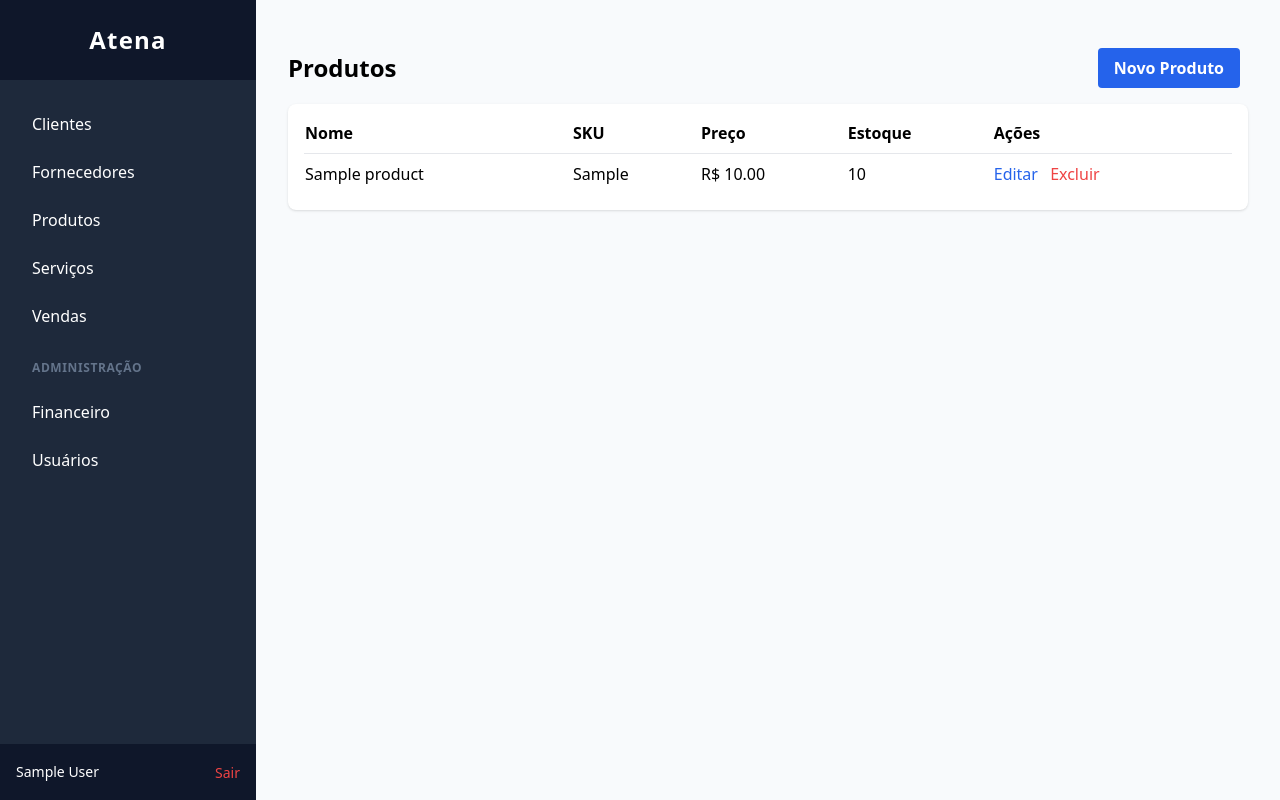
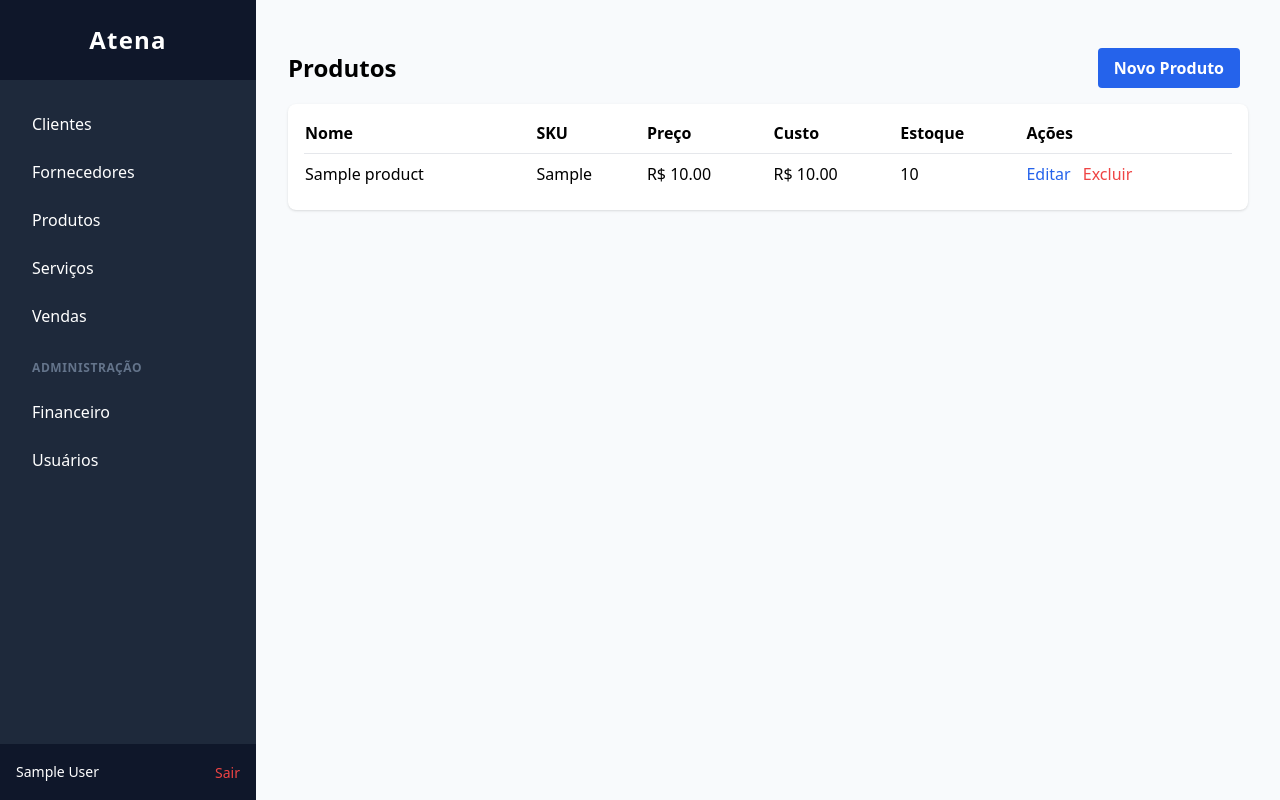
Before and after one commit to PedroMarineli/atena, a Django app: page /inventory/products/ in a window 1280 px wide. Run offline with Django 5.2, Linux system fonts and the light colour scheme; a user stored in the database is signed in; tables that the repository leaves empty hold one stand-in row (values such as "Sample post"); some libraries are stand-ins or nearby versions.

Commit message:
Add cost price field to product forms and update product list display

```diff
--- a/inventory/forms.py
+++ b/inventory/forms.py
@@ -14,11 +14,12 @@ class SupplierForm(forms.ModelForm):
 class ProductForm(forms.ModelForm):
     class Meta:
         model = Product
-        fields = ['name', 'sku', 'price', 'stock', 'supplier']
+        fields = ['name', 'sku', 'price', 'cost_price', 'stock', 'supplier']
         widgets = {
             'name': forms.TextInput(attrs={'class': 'mt-1 block w-full rounded-md border-gray-300 shadow-sm focus:border-indigo-300 focus:ring focus:ring-indigo-200 focus:ring-opacity-50'}),
             'sku': forms.TextInput(attrs={'class': 'mt-1 block w-full rounded-md border-gray-300 shadow-sm focus:border-indigo-300 focus:ring focus:ring-indigo-200 focus:ring-opacity-50'}),
             'price': forms.NumberInput(attrs={'class': 'mt-1 block w-full rounded-md border-gray-300 shadow-sm focus:border-indigo-300 focus:ring focus:ring-indigo-200 focus:ring-opacity-50'}),
+            'cost_price': forms.NumberInput(attrs={'class': 'mt-1 block w-full rounded-md border-gray-300 shadow-sm focus:border-indigo-300 focus:ring focus:ring-indigo-200 focus:ring-opacity-50'}),
             'stock': forms.NumberInput(attrs={'class': 'mt-1 block w-full rounded-md border-gray-300 shadow-sm focus:border-indigo-300 focus:ring focus:ring-indigo-200 focus:ring-opacity-50'}),
             'supplier': forms.Select(attrs={'class': 'mt-1 block w-full rounded-md border-gray-300 shadow-sm focus:border-indigo-300 focus:ring focus:ring-indigo-200 focus:ring-opacity-50'}),
         }
--- a/templates/inventory/partials/product_list_rows.html
+++ b/templates/inventory/partials/product_list_rows.html
@@ -3,6 +3,7 @@
     <td class="py-2">{{ product.name }}</td>
     <td class="py-2">{{ product.sku }}</td>
     <td class="py-2">R$ {{ product.price }}</td>
+    <td class="py-2">R$ {{ product.cost_price }}</td>
     <td class="py-2">{{ product.stock }}</td>
     <td class="py-2">
         <button hx-get="{% url 'item_update' product.pk %}"
--- a/templates/inventory/product_list.html
+++ b/templates/inventory/product_list.html
@@ -21,6 +21,7 @@
                     <th class="pb-2">Nome</th>
                     <th class="pb-2">SKU</th>
                     <th class="pb-2">Preço</th>
+                    <th class="pb-2">Custo</th>
                     <th class="pb-2">Estoque</th>
                     <th class="pb-2">Ações</th>
                 </tr>
```
